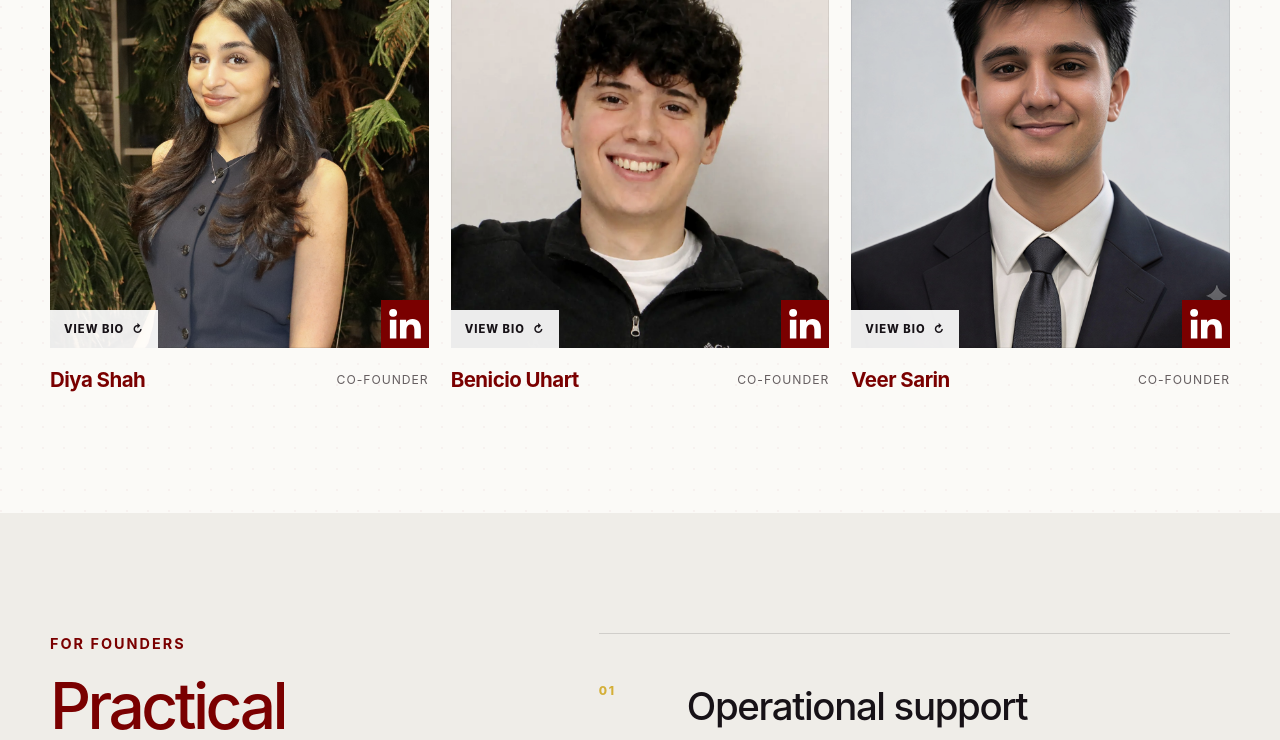
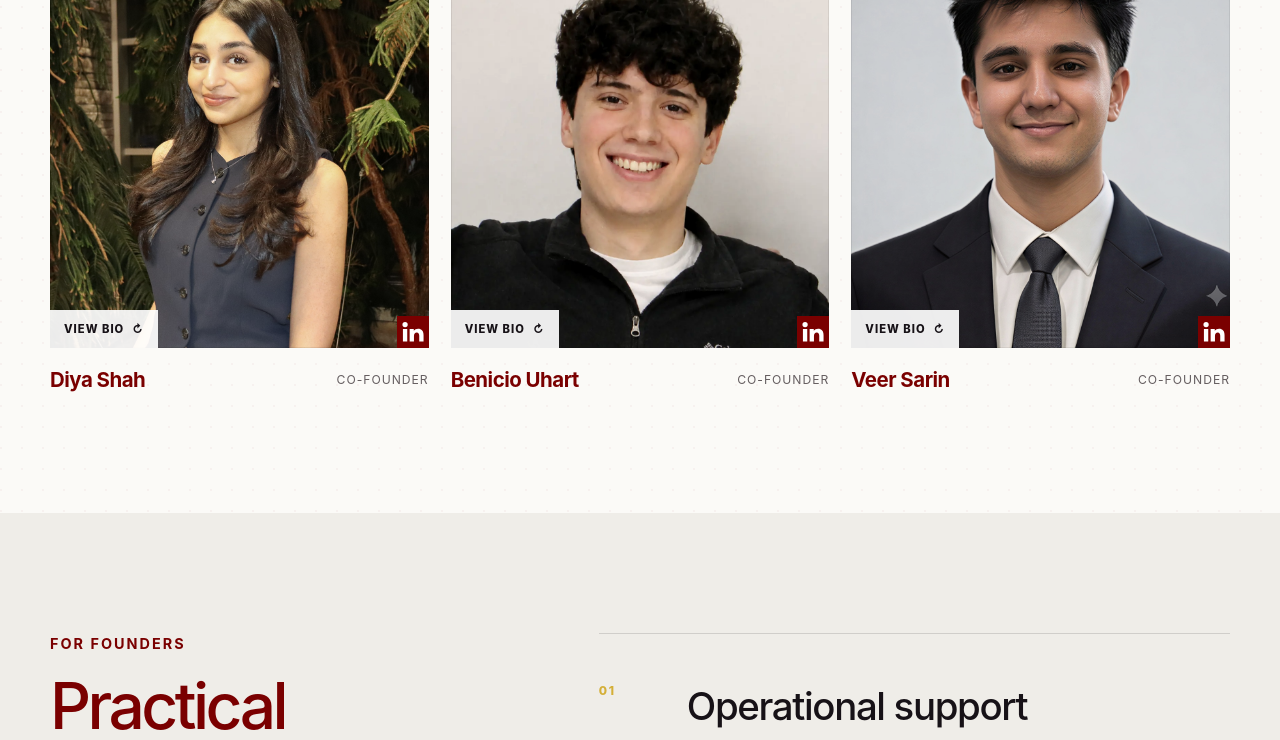
Before and after one commit to mcmastervc/mvcc-website, a Next.js app: page / in a window 1280 px wide. Shown: the part 2679-3419 px from the top of the page. Built offline with nearby package versions, Linux system fonts and the light colour scheme.

Commit message:
Reduce LinkedIn badge size

```diff
--- a/app/globals.css
+++ b/app/globals.css
@@ -312,15 +312,15 @@ button { cursor: pointer; }
   right: 0;
   bottom: 0;
   display: grid;
-  width: 48px;
-  height: 48px;
+  width: 32px;
+  height: 32px;
   place-items: center;
   color: white;
   background: var(--red);
   text-decoration: none;
   transition: background 0.2s ease, transform 0.2s ease;
 }
-.person-linkedin-badge svg { width: 36px; height: 36px; fill: currentColor; }
+.person-linkedin-badge svg { width: 24px; height: 24px; fill: currentColor; }
 .person-linkedin-badge:hover { background: var(--gold-deep); transform: translateY(-2px); }
 .person-meta { display: grid; grid-template-columns: minmax(0, 1fr) minmax(105px, 0.8fr); align-items: start; gap: 18px; padding-top: 19px; border-top: 1px solid transparent; }
 .person-meta h3 { margin: 0; color: var(--red); font-size: 1.28rem; font-weight: 650; line-height: 1.2; letter-spacing: -0.025em; }
```
